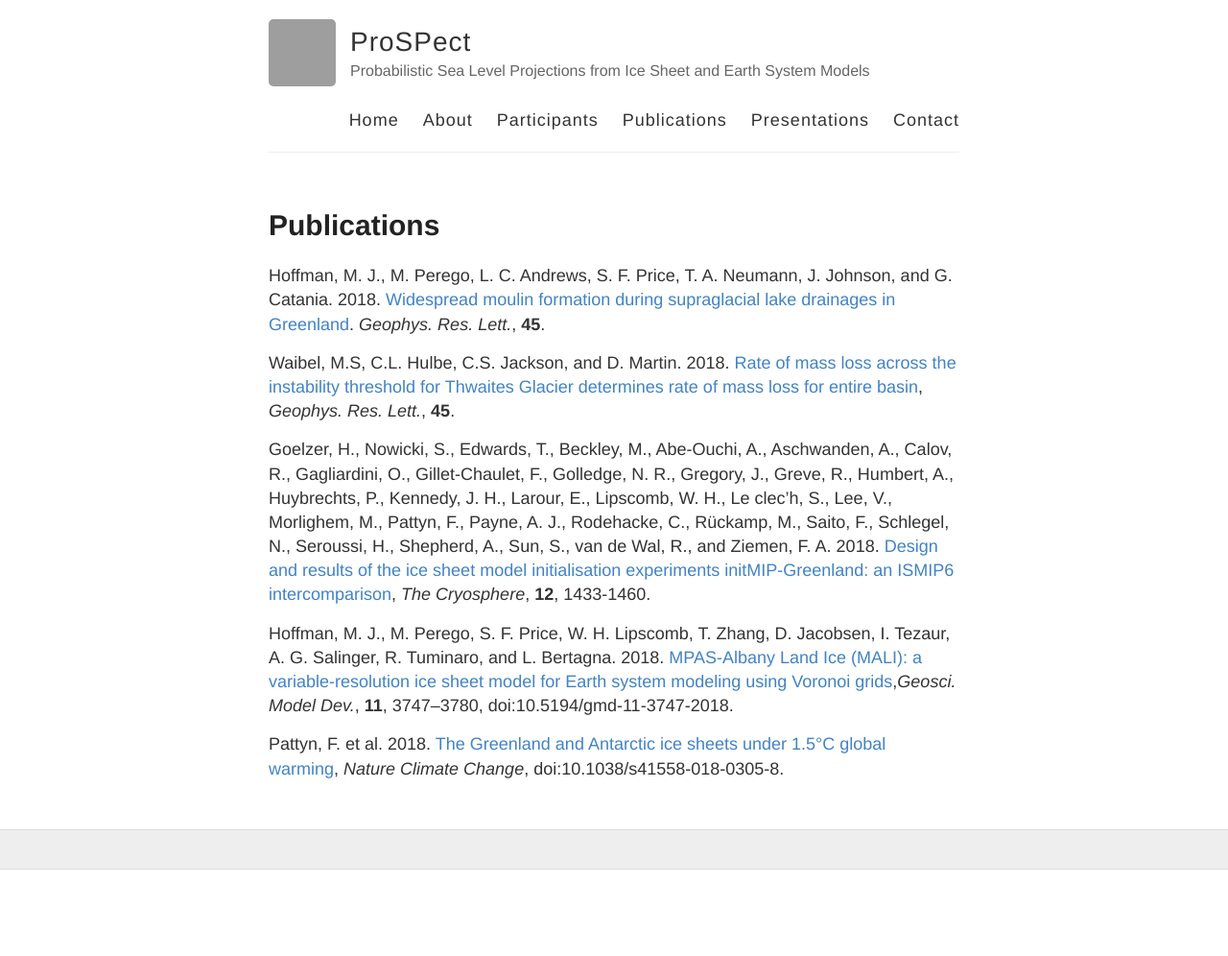
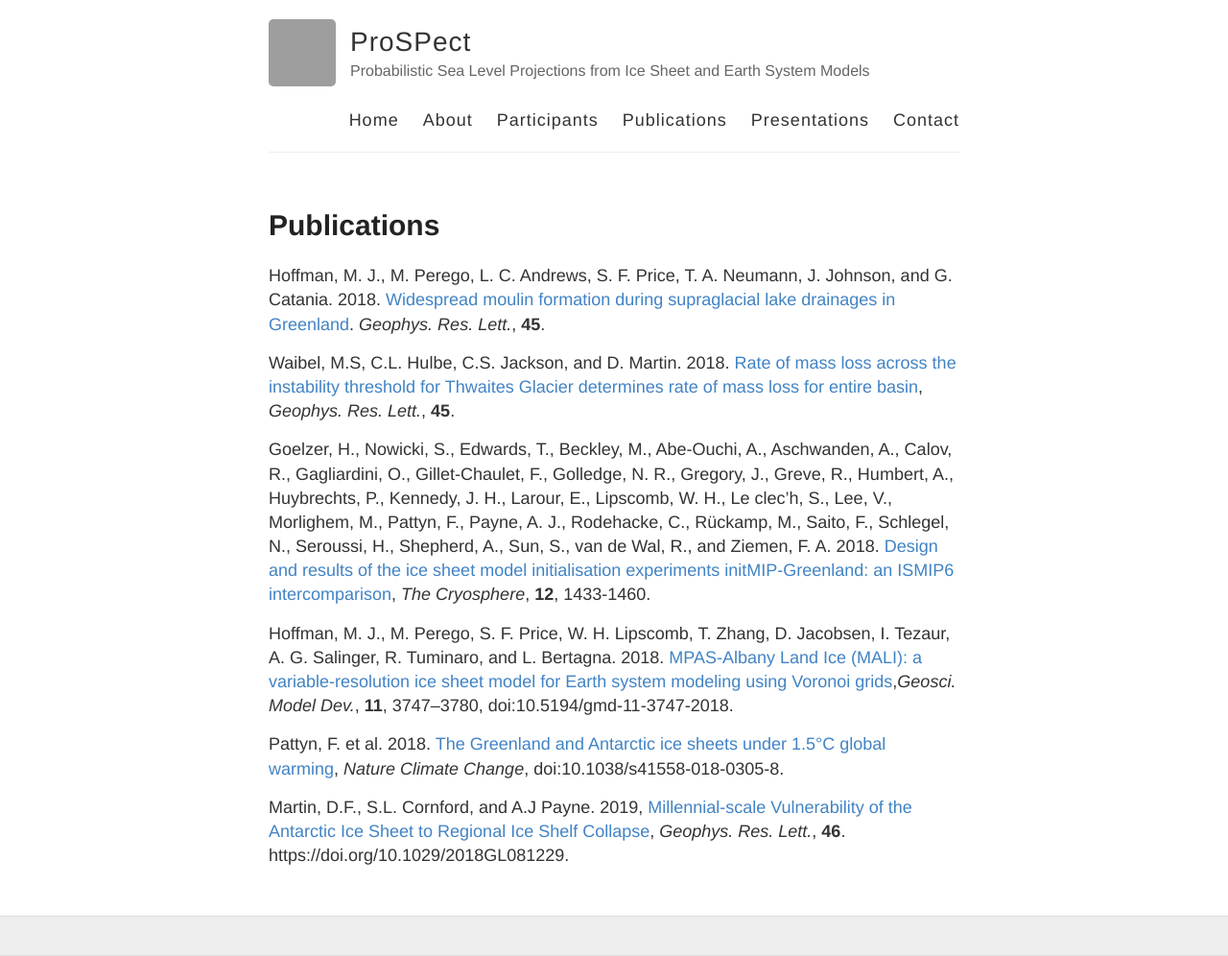
Before and after one commit to SLE-E3SM/SLE-E3SM.github.io, a Jekyll site: the page built from publications.md, in a window 1280 px wide. Shown: the whole page at 96% size. Built offline with Jekyll 4.4.1, drawn with Linux system fonts in a browser that asks for light colours; before the commit the page ends 906 px from its top, so only the background shows below that; grey boxes are pictures that could not be loaded.

Commit message:
Update publications.md
Added Antarctic vulnerability GRL paper.

```diff
--- a/publications.md
+++ b/publications.md
@@ -13,3 +13,5 @@ Goelzer, H., Nowicki, S., Edwards, T., Beckley, M., Abe-Ouchi, A., Aschwanden, A
 Hoffman, M. J., M. Perego, S. F. Price, W. H. Lipscomb, T. Zhang, D. Jacobsen, I. Tezaur, A. G. Salinger, R. Tuminaro, and L. Bertagna. 2018. [MPAS-Albany Land Ice (MALI): a variable-resolution ice sheet model for Earth system modeling using Voronoi grids](https://www.geosci-model-dev.net/11/3747/2018/),*Geosci. Model Dev.*, **11**, 3747–3780, doi:10.5194/gmd-11-3747-2018.
 
 Pattyn, F. et al. 2018. [The Greenland and Antarctic ice sheets under 1.5°C global warming](https://doi.org/10.1038/s41558-018-0305-8), *Nature Climate Change*, doi:10.1038/s41558-018-0305-8.
+
+Martin, D.F., S.L. Cornford, and A.J Payne. 2019, [Millennial‐scale Vulnerability of the Antarctic Ice Sheet to Regional Ice Shelf Collapse](https://agupubs.onlinelibrary.wiley.com/doi/10.1029/2018GL081229), *Geophys. Res. Lett.*, **46**. https://doi.org/10.1029/2018GL081229.
```
